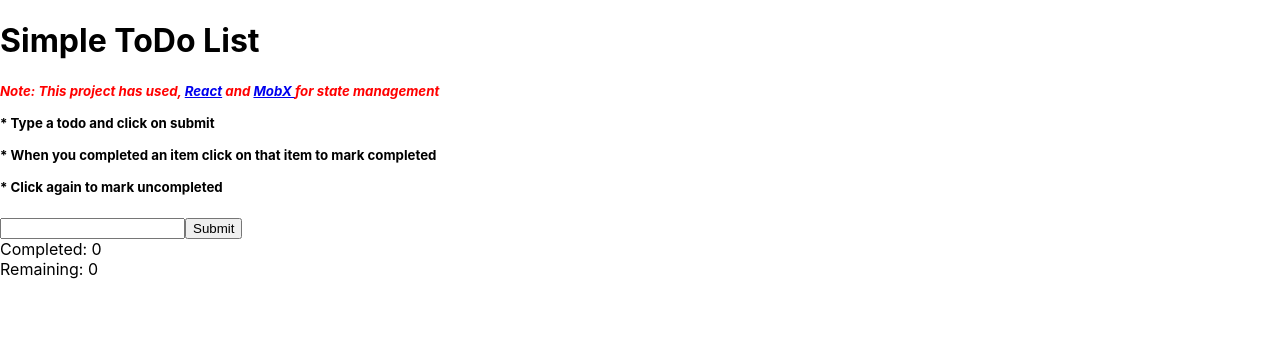
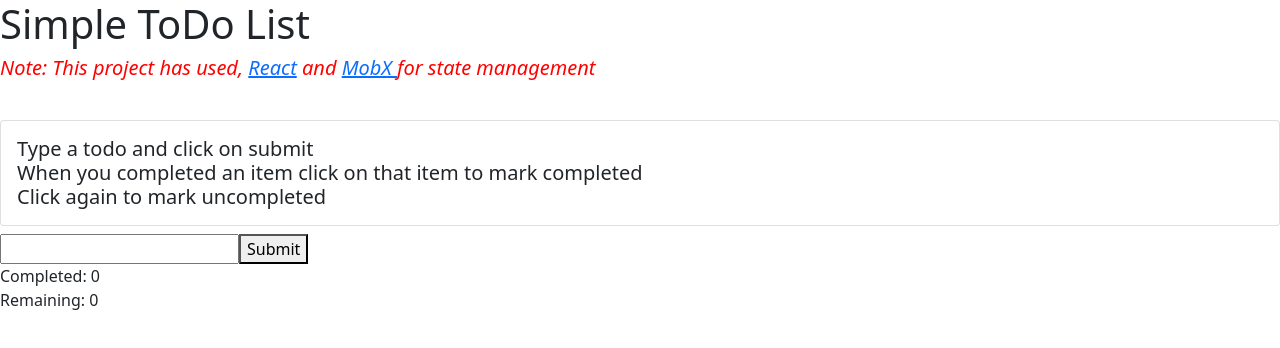
Before and after one commit to oshan2csd/react-mobx-todo, a React (Create React App) app: page / in a window 1280 px wide. Shown: the top 348 px of the page. Built offline with nearby package versions, Linux system fonts and the light colour scheme.

Commit message:
bootstrap support added

```diff
--- a/package.json
+++ b/package.json
@@ -10,9 +10,11 @@
     "@types/node": "^12.20.15",
     "@types/react": "^17.0.10",
     "@types/react-dom": "^17.0.7",
+    "bootstrap": "^5.0.1",
     "mobx": "^6.3.2",
     "mobx-react-lite": "^3.2.0",
     "react": "^17.0.2",
+    "react-bootstrap": "^1.6.1",
     "react-dom": "^17.0.2",
     "react-scripts": "4.0.3",
     "react-uuid": "^1.0.2",
--- a/src/TodoList/TodoList.tsx
+++ b/src/TodoList/TodoList.tsx
@@ -1,5 +1,6 @@
 import { observer } from 'mobx-react-lite';
 import  React, { useState } from 'react'
+import { Card } from 'react-bootstrap';
 import TodoStore from './TodoStore';
 
 
@@ -32,14 +33,14 @@ function TodoList({todoStore}: TodoListProps) {
                         <br/>
                         <br/>
                     </i>
-                    * Type a todo and click on submit
-                    <br/>
-                    <br/>
-                    * When you completed an item click on that item to mark completed
-                    <br/>
-                    <br/>
-                    * Click again to mark uncompleted
                 </p>
+                <Card>
+                    <Card.Body>
+                         Type a todo and click on submit<br/>
+                         When you completed an item click on that item to mark completed<br/>
+                         Click again to mark uncompleted
+                    </Card.Body>
+                </Card>
             </h5>
             <input
                 type='text'
@@ -71,13 +72,12 @@ function TodoList({todoStore}: TodoListProps) {
 */}
             <ul>
                 {todoStore.todos.map( (t) => {
-                    return  <>
+                    return <div key={t.id}>
                                 <input type='Checkbox' checked={t.isCompleted} onChange= {() => {
-                                    todoStore.toggleTodo(t.id)}} key={t.id}>
+                                    todoStore.toggleTodo(t.id)}} >
                                 </input>
                                 {t.title}
-                                <br/>
-                            </>
+                            </div>
                 })}
             </ul>
 
--- a/src/index.tsx
+++ b/src/index.tsx
@@ -3,6 +3,8 @@ import ReactDOM from 'react-dom';
 import './index.css';
 import App from './App';
 import reportWebVitals from './reportWebVitals';
+import '../node_modules/bootstrap/dist/css/bootstrap.min.css';
+
 
 ReactDOM.render(
   <React.StrictMode>
```
Also changed, not shown: public/index.html (+0 -10 lines), 1 other file (tests, documents, lock files or other folders).
